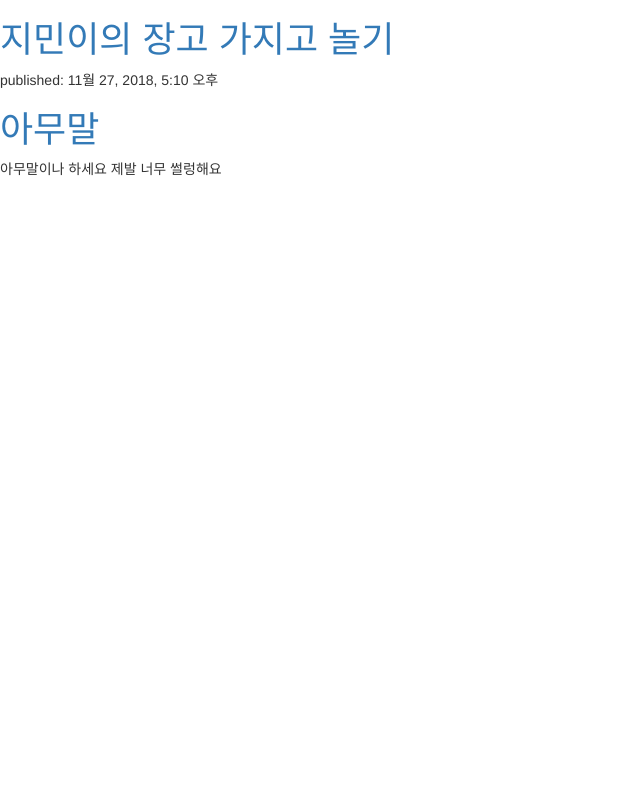
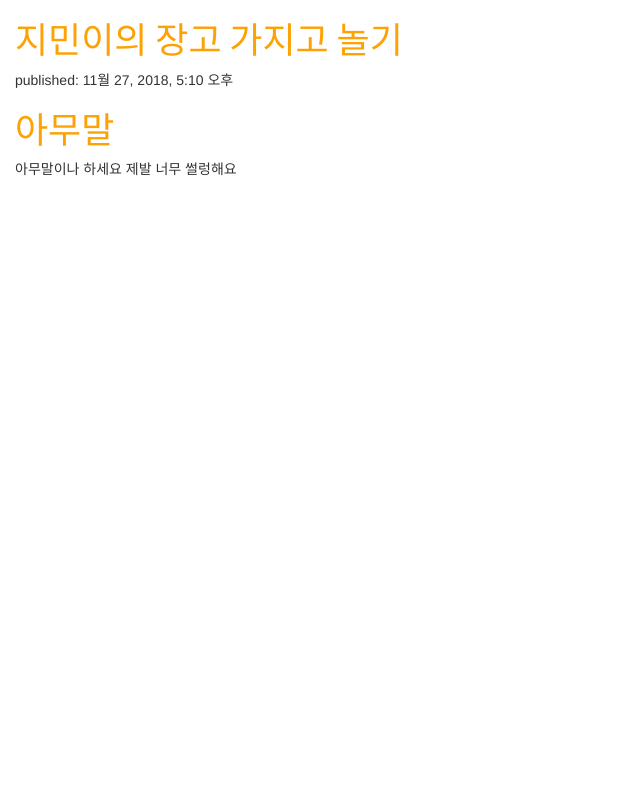
Before and after one commit to ChoiDeborah/dJangoPractice, a Django app: page / in a window 1280 px wide. Shown: the whole page, without its empty margins (0-640 px from the left). Run offline with Django 3.2, Linux system fonts and the light colour scheme; data comes from the database, SQL or seed files in the repository; some libraries are stand-ins or nearby versions.

Commit message:
add .css

```diff
--- /dev/null
+++ b/blog/static/css/blog.css
@@ -0,0 +1,7 @@
+h1 a {
+    color: #FCA205;
+    font-family: 'Lobster';
+}
+body {
+    padding-left: 15px;
+}
--- a/blog/templates/blog/post_list.html
+++ b/blog/templates/blog/post_list.html
@@ -1,7 +1,10 @@
+{% load static %}
 <html>
     <head>
         <link rel="stylesheet" href="//maxcdn.bootstrapcdn.com/bootstrap/3.2.0/css/bootstrap.min.css">
         <link rel="stylesheet" href="//maxcdn.bootstrapcdn.com/bootstrap/3.2.0/css/bootstrap-theme.min.css">
+        <link rel="stylesheet" href="{% static 'css/blog.css' %}">
+        <link href="//fonts.googleapis.com/css?family=Lobster&subset=latin,latin-ext" rel="stylesheet" type="text/css">
         <title>Jimin's blog</title>
     </head>
     <body>
```
